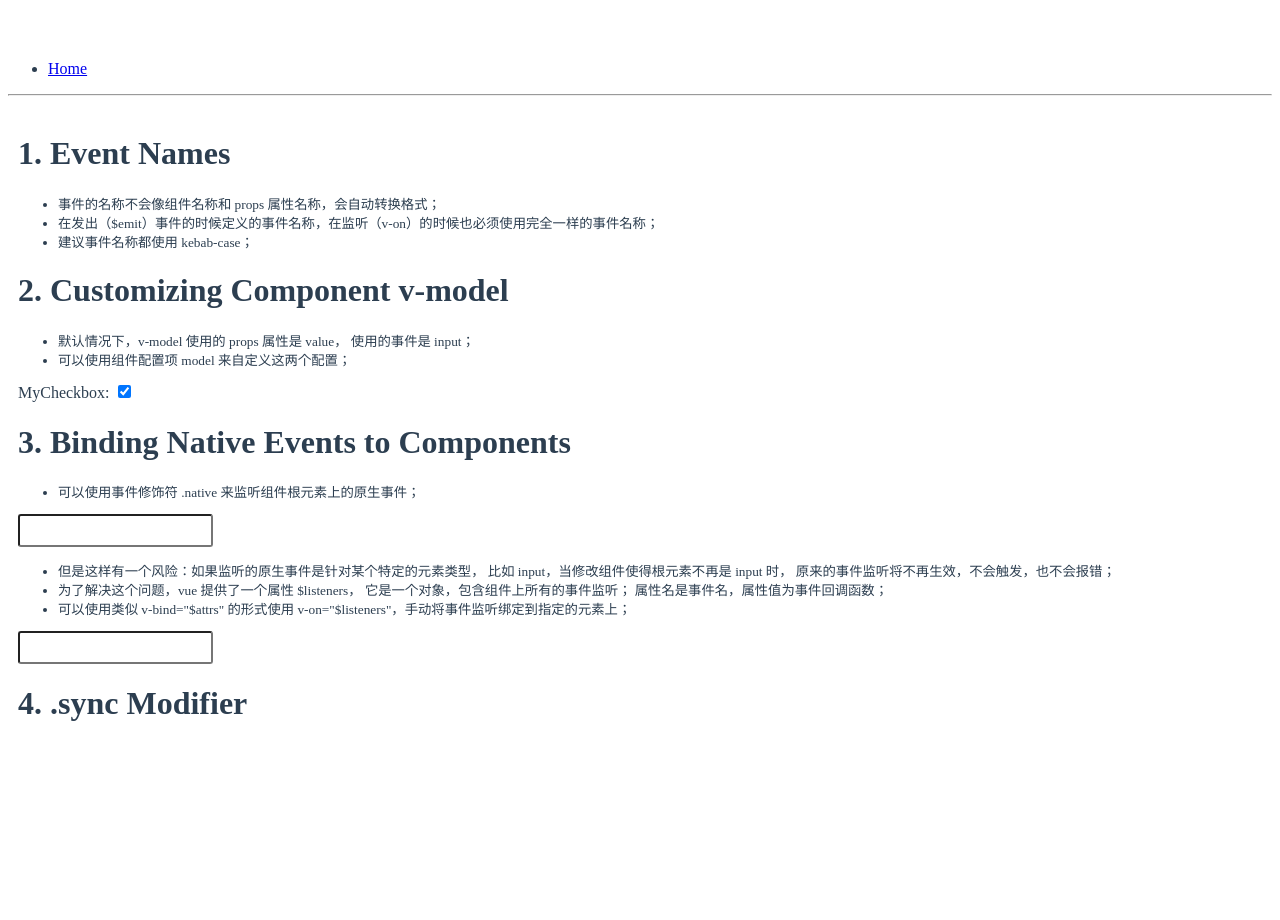
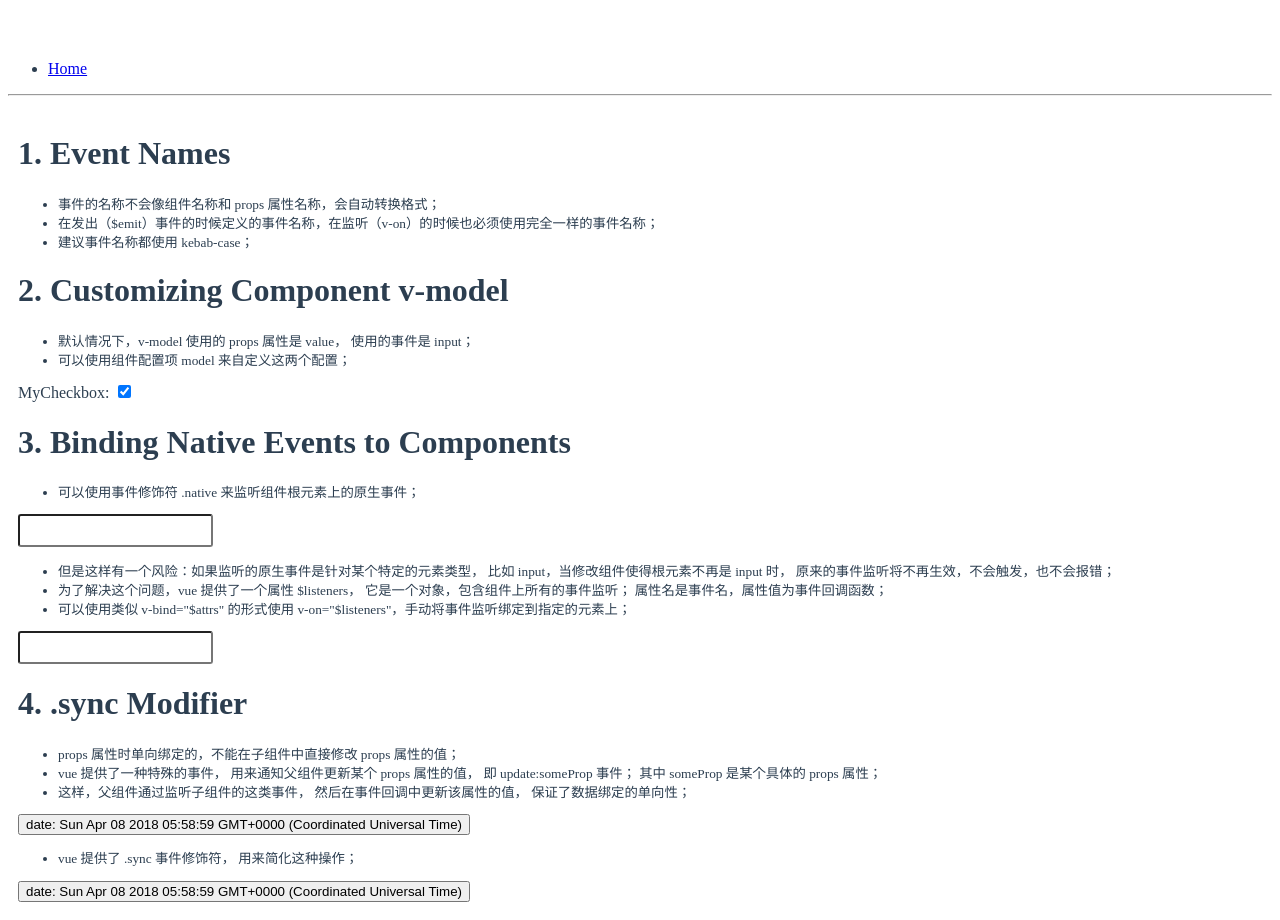
Before and after one commit to luotaoyeah/learning-vue, a Vue app: page /#/guide/custom-events in a window 1280 px wide. Before the commit the page ends 800 px from the top, so only its background shows below. Built offline with nearby package versions, Linux system fonts and the light colour scheme.

Commit message:
custom events: .sync modifier

```diff
--- a/src/doc/guide/custom-events/custom-event-sync-modifier.vue
+++ b/src/doc/guide/custom-events/custom-event-sync-modifier.vue
@@ -1,12 +1,60 @@
 <template>
   <div>
     <h1>4. .sync Modifier</h1>
+    <small>
+      <ul>
+        <li>
+          props 属性时单向绑定的，不能在子组件中直接修改 props 属性的值；
+        </li>
+        <li>
+          vue 提供了一种特殊的事件，
+          用来通知父组件更新某个 props 属性的值，
+          即 update:someProp 事件；
+          其中 someProp 是某个具体的 props 属性；
+        </li>
+        <li>
+          这样，父组件通过监听子组件的这类事件，
+          然后在事件回调中更新该属性的值，
+          保证了数据绑定的单向性；
+        </li>
+      </ul>
+    </small>
+    <MyComponent
+      v-bind:date="date"
+      v-on:update:date="date = $event"
+    ></MyComponent>
+    <small>
+      <ul>
+        <li>
+          vue 提供了 .sync 事件修饰符，
+          用来简化这种操作；
+        </li>
+      </ul>
+    </small>
+    <MyComponent02 v-bind:date.sync="date02"></MyComponent02>
   </div>
 </template>
 <script>
+import Vue from "vue";
+
+Vue.component("MyComponent", {
+  template:
+    "<button v-on:click='$emit(\"update:date\", new Date())'>date: {{date}}</button>",
+  props: ["date"]
+});
+
+Vue.component("MyComponent02", {
+  template:
+    "<button v-on:click='$emit(\"update:date\", new Date())'>date: {{date}}</button>",
+  props: ["date"]
+});
+
 export default {
   data() {
-    return {};
+    return {
+      date: new Date(),
+      date02: new Date()
+    };
   }
 };
 </script>
```
